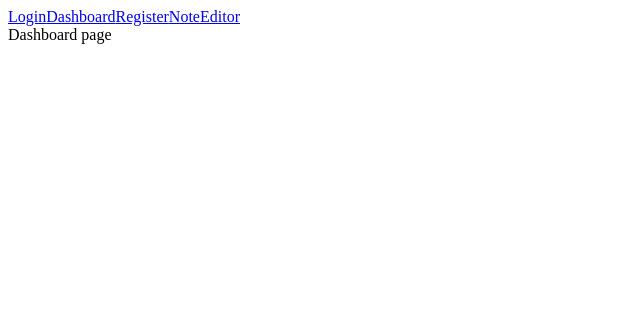
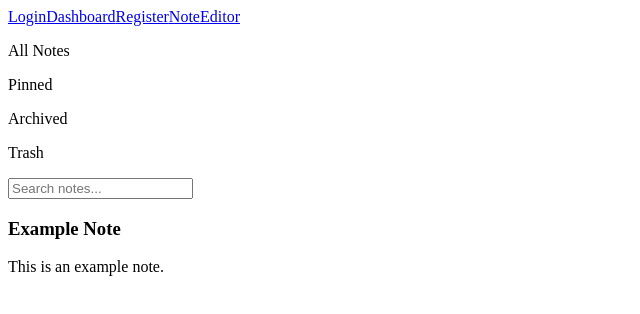
Before and after one commit to Siddharth-sem/PROJECTS-MERN, a React app in the folder smart-notes/frontend/: page /dashboard in a window 1280 px wide. Shown: the top 314 px of the page, without its empty margins (0-640 px from the left). Built offline with nearby package versions, Linux system fonts and the light colour scheme; the HTML template or start-up script is replaced by a standard one.

Commit message:
components added

```diff
--- /dev/null
+++ b/smart-notes/frontend/src/components/NoteCard.jsx
@@ -0,0 +1,10 @@
+const NoteCard = () => {
+  return (
+    <div>
+      <h3>Example Note</h3>
+      <p>This is an example note.</p>
+    </div>
+  )
+}
+
+export default NoteCard
--- /dev/null
+++ b/smart-notes/frontend/src/components/NotesList.jsx
@@ -0,0 +1,11 @@
+import NoteCard from "./NoteCard"
+
+const NotesList = () => {
+  return (
+    <div>
+      <NoteCard />
+    </div>
+  )
+}
+
+export default NotesList
--- /dev/null
+++ b/smart-notes/frontend/src/components/SearchBar.jsx
@@ -0,0 +1,9 @@
+const SearchBar = () => {
+  return (
+    <div>
+      <input type="text" placeholder="Search notes..." />
+    </div>
+  )
+}
+
+export default SearchBar
--- /dev/null
+++ b/smart-notes/frontend/src/components/Sidebar.jsx
@@ -0,0 +1,12 @@
+const Sidebar = () => {
+  return (
+    <aside>
+      <p>All Notes</p>
+      <p>Pinned</p>
+      <p>Archived</p>
+      <p>Trash</p>
+    </aside>
+  )
+}
+
+export default Sidebar
--- a/smart-notes/frontend/src/pages/Dashboard.jsx
+++ b/smart-notes/frontend/src/pages/Dashboard.jsx
@@ -1,8 +1,17 @@
+// import NavBar from "../components/NavBar"
+import Sidebar from "../components/Sidebar"
+import SearchBar from "../components/SearchBar"
+import NotesList from "../components/NotesList"
 
 const Dashboard = () => {
   return (
     <div>
-      Dashboard page
+
+      <Sidebar />
+
+      <SearchBar />
+
+      <NotesList />
     </div>
   )
 }
```
